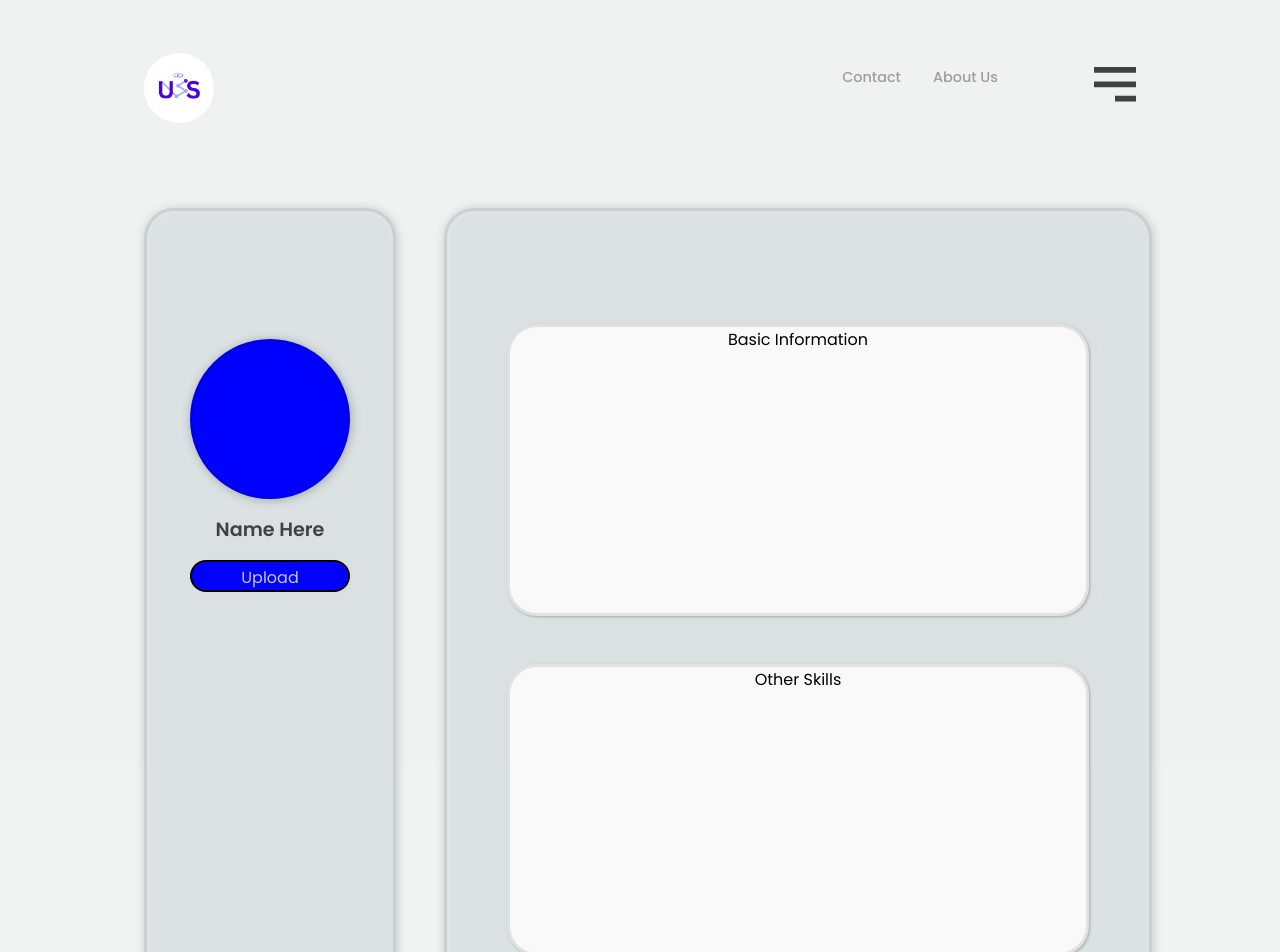
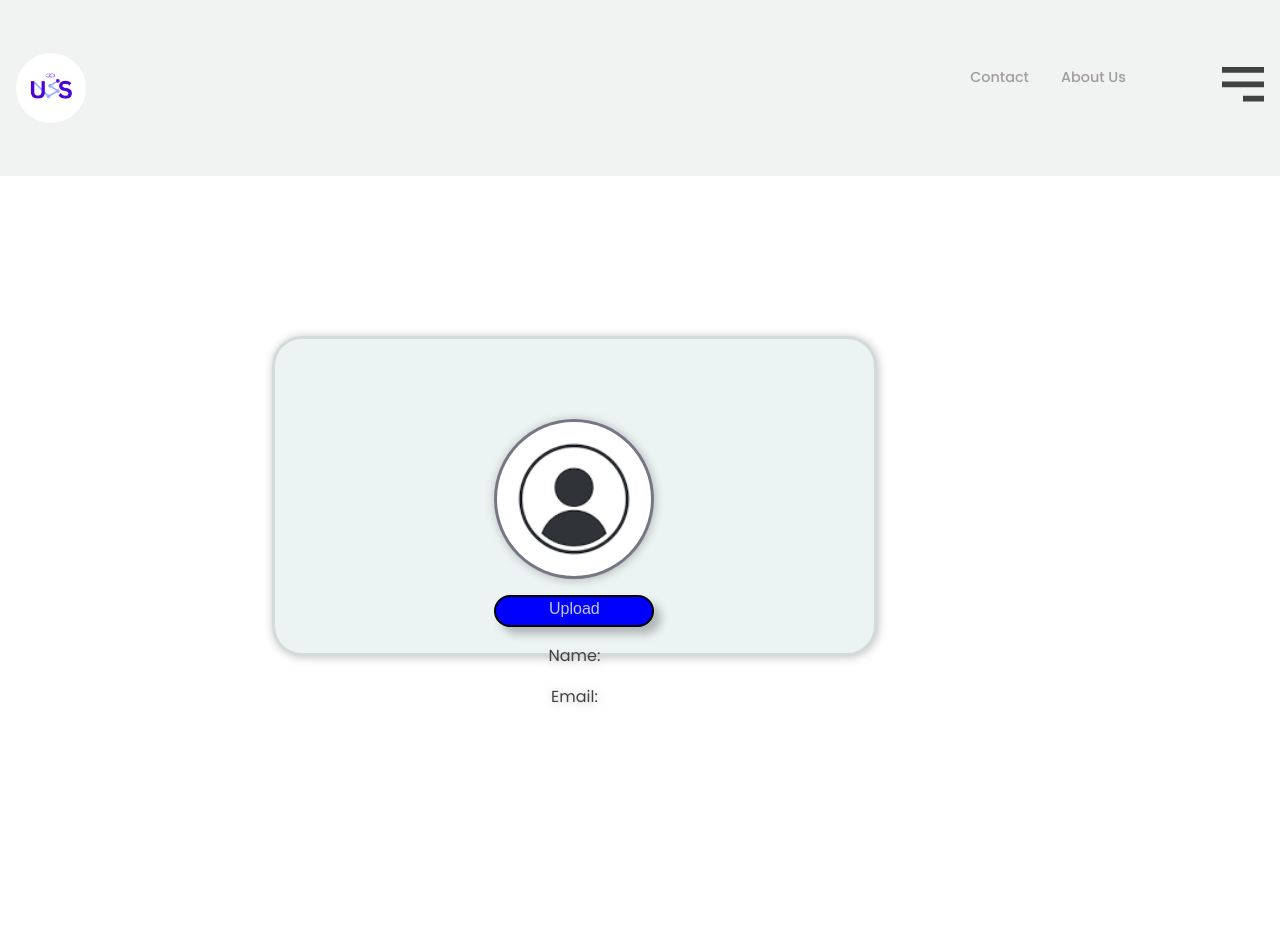
Before and after one commit to S29antosh/LinkedUs_Final, a React (Vite) app in the folder Frontend/: page /Profile in a window 1280 px wide. Shown: the top 952 px of the page. Built offline with nearby package versions, Linux system fonts and the light colour scheme; no server answers.

Commit message:
Revert "Added Profile Page"

```diff
--- a/Frontend/src/CSS files/Profile.css
+++ b/Frontend/src/CSS files/Profile.css
@@ -1,22 +1,30 @@
+.profile_container{
+  height:60rem;
+  width:100%;
+  background-color: rgba(255, 255, 255, 1);
 
-.profile_container{
-  width:100%;
-  display: flex;
+  /* display: flex; */
   direction: row;
   gap:3rem;
-  padding-top: 2rem;
-  padding-left: 1rem;
+  padding-top: 10rem;
+  padding-left: 17rem;
   font-family: poppins,sans-serif;
 
 
 
 }
 
+input[type="file"]
+{
+  display:none
+}
+
 .profile_left{
-  width: 25%;
-  height: 50rem;
+  position: relative;
+  width: 60%;
+  height: 40%;
   border-radius: 30px;
-  background-color:rgba(228, 236, 238, 0.721);
+  background-color: rgb(235, 243, 243);
   border:3px solid rgba(0, 0, 0, 0.1);
   filter:drop-shadow(1px 1px 5px rgba(0, 0, 0, 0.25));  font-family: poppins,sans-serif;
   color: rgba(65, 65, 65, 1);
@@ -26,7 +34,7 @@
   display: flex;
   flex-direction: column;
   gap:1rem;
-  padding-top: 8rem;
+  padding-top: 5rem;
   align-items: center;
 
 }
@@ -34,7 +42,7 @@
 .profile_image{
   width: 10rem;
   height: 10rem;
-  background-color: blue;
+  background-color: rgb(130, 130, 147);
   border-radius: 50%;
   border:3px solid rgba(0, 0, 0, 0.1);
   filter:drop-shadow(1px 1px 5px rgba(0, 0, 0, 0.25));
@@ -46,6 +54,7 @@
 
 }
 
+
 .profile_upload{
   text-align: center;
   height: 2rem;
@@ -56,64 +65,3 @@
   padding-top: 3px;
   color: rgba(214, 219, 223, 0.913);
 }
-
-
-.profile_right{
-  padding-top:4rem;
-  height: 50rem;
-  width: 100%;
-  background-color:rgba(228, 236, 238, 0.721);
-  border-radius: 30px;
-  display: flex;
-  flex-direction: column;
-  gap:3rem;
-  align-items: center;
-  justify-content: center;
-  border:3px solid rgba(0, 0, 0, 0.1);
-  filter:drop-shadow(1px 1px 5px rgba(0, 0, 0, 0.25));
-
-}
-
-.Applied_dialog{
-  width: 83%;
-  height: 40%;
-  background-color: rgba(255, 255, 255, 0.93);
-  border-radius: 30px;
-  text-align: center;
-  justify-content: center;
-  align-items: center;
-  border: 2px solid black;
-  border:3px solid rgba(0, 0, 0, 0.1);
-  filter:drop-shadow(1px 1px 1px rgba(0, 0, 0, 0.25));
-
-
-
-}
-
-.match_dialog{
-  width: 83%;
-  height: 40%;
-  background-color: rgba(255, 255, 255, 0.93);
-  border-radius: 30px;
-  text-align: center;
-  border: 2px solid black;
-  border:3px solid rgba(0, 0, 0, 0.1);
-  filter:drop-shadow(1px 1px 1px rgba(0, 0, 0, 0.25));
-
-
-}
-
-.interview_dialog{
-  width: 83%;
-  height: 40%;
-  background-color: rgba(255, 255, 255, 0.93);
-  border-radius: 30px;
-  text-align: center;
-  border: 2px solid black;
-  border:3px solid rgba(0, 0, 0, 0.1);
-  filter:drop-shadow(1px 1px 1px rgba(0, 0, 0, 0.25));
-
-
-
-
-}
--- a/Frontend/src/Common pages/Profile.jsx
+++ b/Frontend/src/Common pages/Profile.jsx
@@ -89,28 +89,36 @@ const Profile = () => {
   };
 
   return (
-    <>
-      <div className="layout">
-        <Navigation_Bar />
+    <div className="profile">
+      <Navigation_Bar />
+
+      <form method="POST" encType="multipart/form-data">
         <div className="profile_container">
-          <div class="profile_left">
-            <div className="profile_image"></div>
-            <div className="profile_name">Name Here</div>
-            <div className="profile_upload">Upload</div>
-          </div>
+          <div className="profile_left">
+            <label htmlFor="file-upload" className="Name">
+              {renderImage()}
+            </label>
 
-          <div className="profile_right">
-            <div className="Applied_dialog">
-              <div className="text_applicationstatus"></div>
-              Basic Information{" "}
-            </div>
-            <div className="match_dialog">Other Skills</div>
+            <input
+              name="photo"
+              type="file"
+              id="file-upload"
+              accept=".jpeg,.png,.jpg"
+              onChange={(e) => setImage(e.target.files[0])}
+            />
+            <button onClick={uploadImage} className="profile_upload">
+              Upload
+            </button>
+
+            <div className="Name">Name: {data && data.name}</div>
+            <div className="Email">Email: {data && data.email}</div>
           </div>
         </div>
-      </div>
-      <Footer />
-    </>
-  );
+        </form>
+
+<Footer />
+</div>
+);
 };
 
 export default Profile;
--- a/Frontend/src/Users Pages/HomePage.jsx
+++ b/Frontend/src/Users Pages/HomePage.jsx
@@ -10,7 +10,7 @@ export default function HomePage() {
   return (
     <AnimatedPage>
       <div>
-        <Navigation_Bar profile="Profile" />
+        <Navigation_Bar name="Profile" />
         <div className="grid-container">
           <div className="grid-left">
             <p>
```
